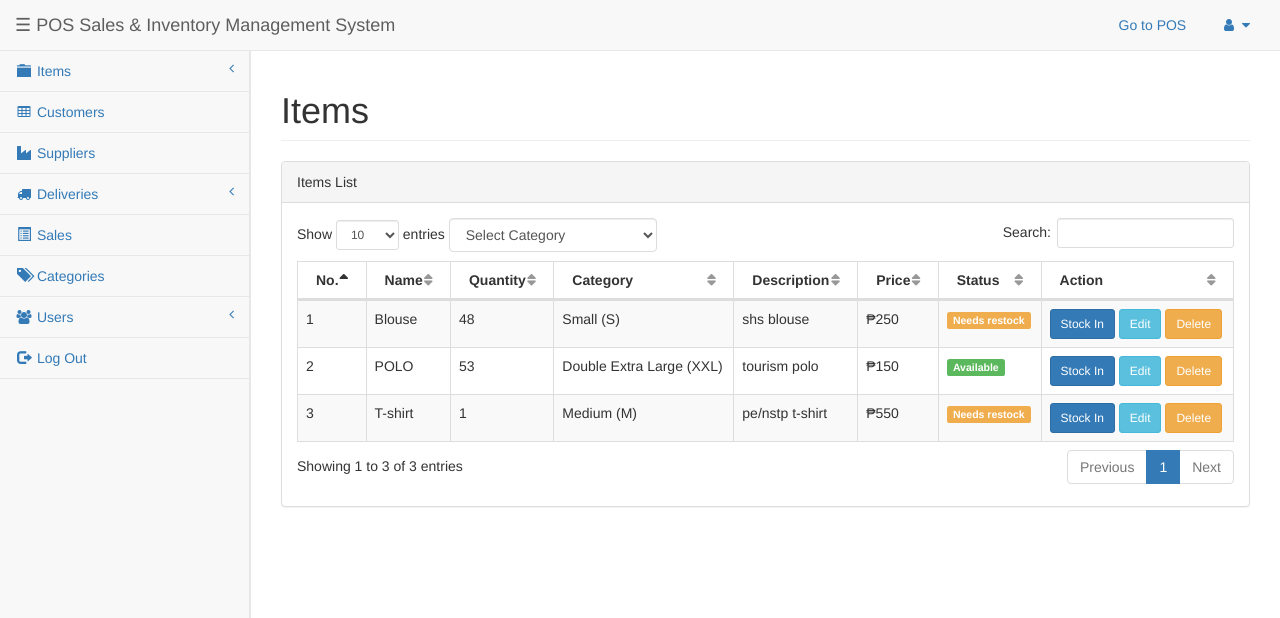
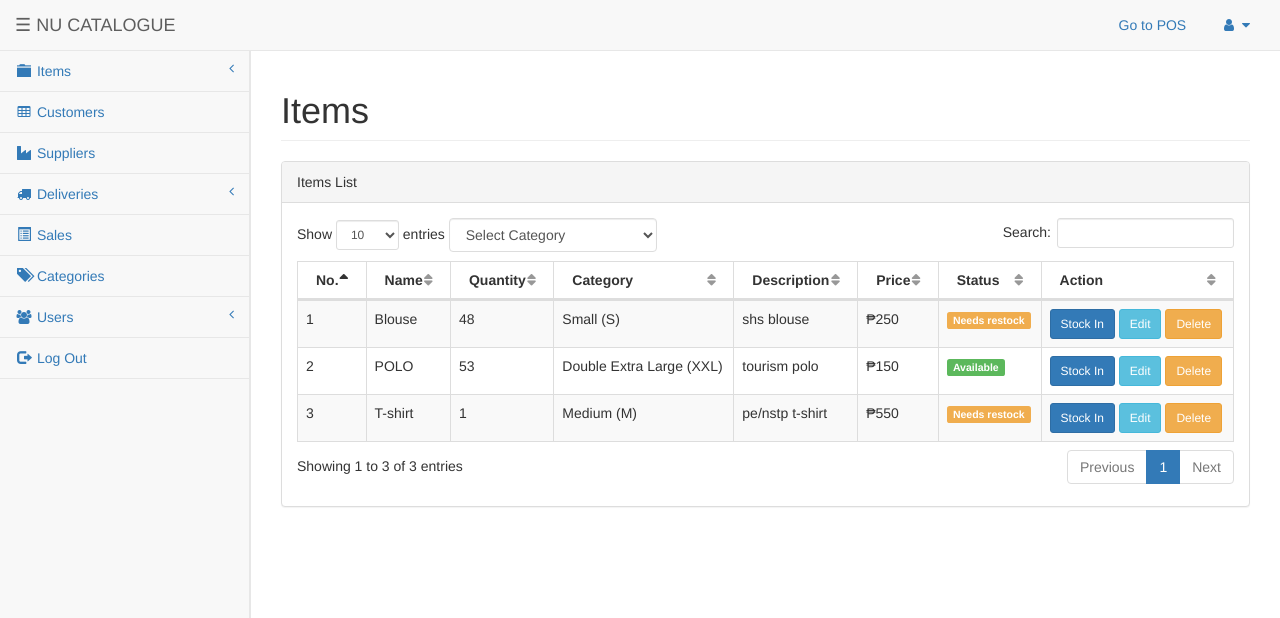
Before and after one commit to ChrisTOPHER-25/NU_Catalogue-Inventory-Management-System, a CodeIgniter app: page /nucatalogue/index.php/itemcontroller/items in a window 1280 px wide. Shown: the top 618 px of the page. Run offline with CodeIgniter, Linux system fonts and the light colour scheme; a user stored in the database is signed in; data comes from the database, SQL or seed files in the repository; some libraries are stand-ins or nearby versions.

Commit message:
name change

```diff
--- a/application/views/master.php
+++ b/application/views/master.php
@@ -26,7 +26,7 @@
                 <span class="icon-bar"></span>
                 <span class="icon-bar"></span>
 
-                <a class="navbar-brand" button class="openbtn" onclick="openNav()">&#9776;</button> POS Sales & Inventory Management System</a>
+                <a class="navbar-brand" button class="openbtn" onclick="openNav()">&#9776;</button> NU CATALOGUE</a>
 
             </div>
             <!-- /.navbar-header -->
```
